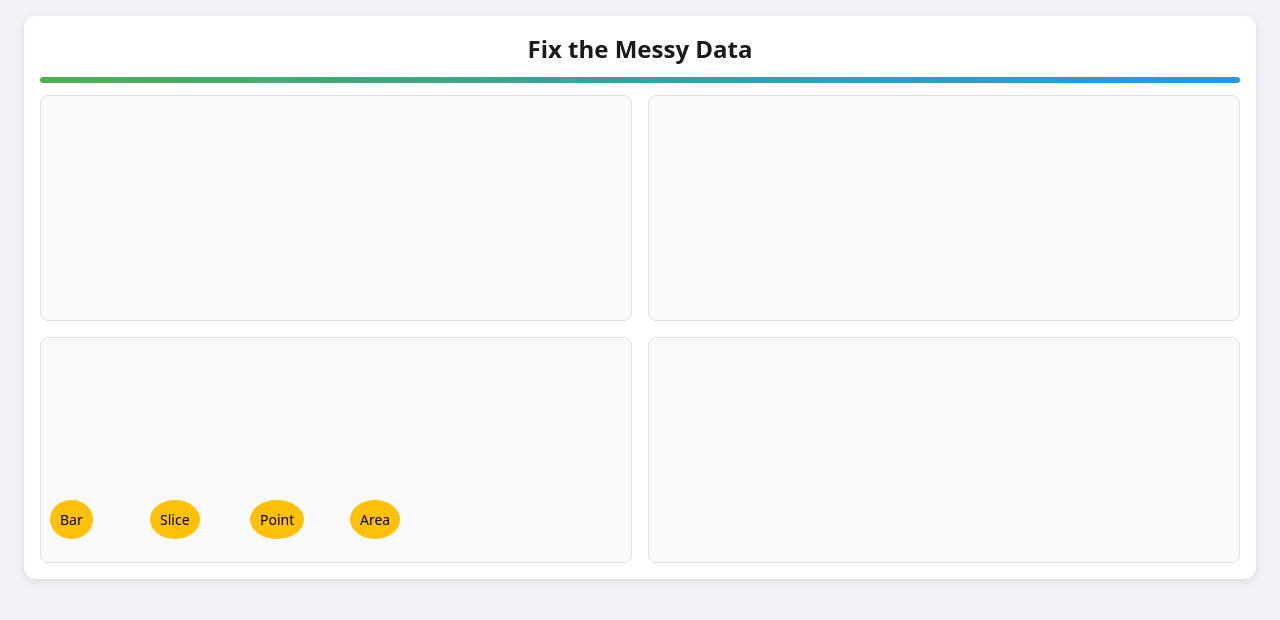
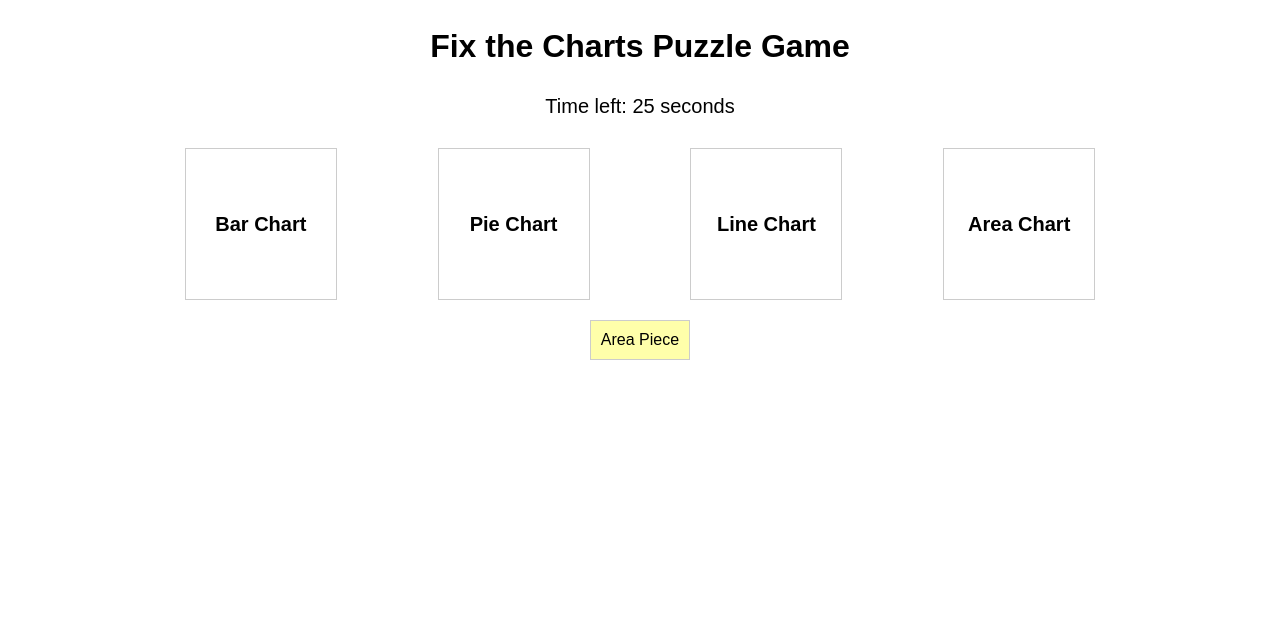
Before and after one commit to danitbensimon/infinigrow, a plain HTML site: page index.html in a window 1280 px wide. Drawn offline with nearby package versions, Linux system fonts and the light colour scheme.

Commit message:
Update index.html

```diff
--- a/index.html
+++ b/index.html
@@ -1,220 +1,142 @@
 <!DOCTYPE html>
-<html>
+<html lang="en">
 <head>
-    <title>Fix the Messy Data</title>
-    <script src="https://cdnjs.cloudflare.com/ajax/libs/Chart.js/3.7.1/chart.min.js"></script>
+<meta charset="UTF-8">
+<meta name="viewport" content="width=device-width, initial-scale=1.0">
+<title>Drag-and-Drop Puzzle Game</title>
 <style>
+    /* Basic styling */
     body {
-            margin: 0;
-            padding: 16px;
-            font-family: system-ui, sans-serif;
-            background: #f0f2f5;
-            min-height: 100vh;
-            box-sizing: border-box;
+        font-family: Arial, sans-serif;
+        display: flex;
+        flex-direction: column;
+        align-items: center;
     }
-
-        .game-container {
-            max-width: 1200px;
-            margin: 0 auto;
-            background: white;
-            padding: 16px;
-            border-radius: 12px;
-            box-shadow: 0 2px 8px rgba(0,0,0,0.1);
+    h1 {
+        margin: 20px;
     }
-
-        .header {
-            text-align: center;
-            margin-bottom: 12px;
+    #timer {
+        font-size: 20px;
+        margin: 10px;
     }
-
-        h1 {
-            margin: 0;
-            font-size: 24px;
-            color: #1a1a1a;
+    .chart-container {
+        display: flex;
+        justify-content: space-around;
+        width: 80%;
+        margin-top: 20px;
     }
-
-        .timer-bar {
-            height: 6px;
-            background: #eee;
-            border-radius: 4px;
-            overflow: hidden;
-            margin-bottom: 12px;
+    .chart {
+        width: 150px;
+        height: 150px;
+        border: 1px solid #ccc;
+        display: flex;
+        align-items: center;
+        justify-content: center;
+        position: relative;
+        font-size: 20px;
+        font-weight: bold;
     }
-
-        .timer-progress {
-            height: 100%;
-            width: 100%;
-            background: linear-gradient(90deg, #4CAF50, #2196F3);
-            transition: width 1s linear;
-        }
-
-        .dashboard {
-            display: grid;
-            grid-template-columns: repeat(2, 1fr);
-            gap: 16px;
-        }
-
-        .chart-container {
-            background: #f8f9fa;
-            border-radius: 8px;
-            padding: 12px;
-            height: 200px;
-            border: 1px solid #e0e0e0;
-            position: relative;
-        }
-
     .draggable {
+        cursor: pointer;
         position: absolute;
-            cursor: grab;
         padding: 10px;
-            background: #ffc107;
-            border-radius: 50%;
-            font-size: 14px;
+        background-color: #ffa;
+        border: 1px solid #ccc;
     }
 </style>
 </head>
 <body>
-    <div class="game-container">
-        <div class="header">
-            <h1>Fix the Messy Data</h1>
+
+<h1>Fix the Charts Puzzle Game</h1>
+<div id="timer">Time left: <span id="timeLeft">30</span> seconds</div>
+
+<div class="chart-container">
+    <!-- Each chart has a placeholder for a missing piece -->
+    <div class="chart" id="barChart" ondrop="drop(event)" ondragover="allowDrop(event)">Bar Chart</div>
+    <div class="chart" id="pieChart" ondrop="drop(event)" ondragover="allowDrop(event)">Pie Chart</div>
+    <div class="chart" id="lineChart" ondrop="drop(event)" ondragover="allowDrop(event)">Line Chart</div>
+    <div class="chart" id="areaChart" ondrop="drop(event)" ondragover="allowDrop(event)">Area Chart</div>
 </div>
 
-        <div class="timer-bar">
-            <div class="timer-progress" id="timer"></div>
+<!-- Draggable misplaced pieces -->
+<div class="chart-container">
+    <div id="barPiece" class="draggable" draggable="true" ondragstart="drag(event)">Bar Piece</div>
+    <div id="piePiece" class="draggable" draggable="true" ondragstart="drag(event)">Pie Piece</div>
+    <div id="linePiece" class="draggable" draggable="true" ondragstart="drag(event)">Line Piece</div>
+    <div id="areaPiece" class="draggable" draggable="true" ondragstart="drag(event)">Area Piece</div>
 </div>
 
-        <div class="dashboard">
-            <div class="chart-container" data-correct-piece="barPiece">
-                <canvas id="barChart"></canvas>
-            </div>
-            <div class="chart-container" data-correct-piece="piePiece">
-                <canvas id="pieChart"></canvas>
-            </div>
-            <div class="chart-container" data-correct-piece="linePiece">
-                <canvas id="lineChart"></canvas>
-            </div>
-            <div class="chart-container" data-correct-piece="areaPiece">
-                <canvas id="areaChart"></canvas>
-            </div>
-        </div>
+<!-- JavaScript for game logic -->
+<script>
+    let timer;
+    let timeLeft = 30;
 
-        <div class="draggable" id="barPiece" draggable="true" style="top: 500px; left: 50px;">Bar</div>
-        <div class="draggable" id="piePiece" draggable="true" style="top: 500px; left: 150px;">Slice</div>
-        <div class="draggable" id="linePiece" draggable="true" style="top: 500px; left: 250px;">Point</div>
-        <div class="draggable" id="areaPiece" draggable="true" style="top: 500px; left: 350px;">Area</div>
-    </div>
+    // Start the timer
+    function startTimer() {
+        timer = setInterval(function() {
+            timeLeft--;
+            document.getElementById('timeLeft').innerText = timeLeft;
+            if (timeLeft <= 0) {
+                clearInterval(timer);
+                alert("Time's up! Try again.");
+                resetGame();
+            }
+        }, 1000);
+    }
+    startTimer();
 
-    <script>
-        function initGame() {
-            // Bar Chart with a missing bar for April
-            new Chart(document.getElementById('barChart'), {
-                type: 'bar',
-                data: {
-                    labels: ['Jan', 'Feb', 'Mar', 'Apr', 'May', 'Jun'],
-                    datasets: [{
-                        label: 'Revenue',
-                        data: [65, 59, 80, null, 56, 55], // Missing bar for April
-                        backgroundColor: ['#2196F3', '#2196F3', '#2196F3', 'rgba(0, 0, 0, 0)', '#2196F3', '#2196F3']
-                    }]
-                },
-                options: {
-                    responsive: true,
-                    maintainAspectRatio: false,
-                    plugins: {
-                        legend: {
-                            display: false
+    // Drag and Drop functions
+    function allowDrop(event) {
+        event.preventDefault();
+    }
+
+    function drag(event) {
+        event.dataTransfer.setData("text", event.target.id);
+    }
+
+    function drop(event) {
+        event.preventDefault();
+        let draggedElementId = event.dataTransfer.getData("text");
+        let targetId = event.target.id;
+
+        // Define correct placements
+        const correctPlacements = {
+            barPiece: "barChart",
+            piePiece: "pieChart",
+            linePiece: "lineChart",
+            areaPiece: "areaChart"
+        };
+
+        if (correctPlacements[draggedElementId] === targetId) {
+            event.target.appendChild(document.getElementById(draggedElementId));
+            document.getElementById(draggedElementId).classList.add('placed'); // visually indicate correct placement
+            checkWinCondition();
+        } else {
+            alert("Incorrect placement! Try again.");
         }
     }
-                }
-            });
 
-            // Pie Chart with a missing slice for Social
-            new Chart(document.getElementById('pieChart'), {
-                type: 'pie',
-                data: {
-                    labels: ['Direct', 'Social', 'Email'],
-                    datasets: [{
-                        data: [35, 20, null], // Missing slice for Email
-                        backgroundColor: ['#4CAF50', '#FF9800', 'rgba(0, 0, 0, 0)'],
-                        borderColor: ['#4CAF50', '#FF9800', '#2196F3'],
-                        borderWidth: 1
-                    }]
-                },
-                options: {
-                    responsive: true,
-                    maintainAspectRatio: false,
-                    plugins: {
-                        legend: {
-                            display: false
+    // Check if all pieces are correctly placed
+    function checkWinCondition() {
+        let placedPieces = document.querySelectorAll('.placed');
+        if (placedPieces.length === 4) {
+            clearInterval(timer);
+            alert("Congratulations! You fixed all the data! You won Infinigrow Swag!");
+            resetGame();
         }
     }
-                }
+
+    // Reset game
+    function resetGame() {
+        document.querySelectorAll('.draggable').forEach(piece => {
+            piece.classList.remove('placed');
+            document.body.appendChild(piece); // return pieces to initial position
         });
-
-            // Line Chart with a missing data point for March
-            new Chart(document.getElementById('lineChart'), {
-                type: 'line',
-                data: {
-                    labels: ['Jan', 'Feb', 'Mar', 'Apr', 'May', 'Jun'],
-                    datasets: [{
-                        label: 'Conversion',
-                        data: [12, 19, null, 15, 22, 13], // Missing point for March
-                        borderColor: '#FF9800',
-                        pointBackgroundColor: ['#FF9800', '#FF9800', 'rgba(0, 0, 0, 0)', '#FF9800', '#FF9800', '#FF9800'],
-                        tension: 0.4
-                    }]
-                },
-                options: {
-                    responsive: true,
-                    maintainAspectRatio: false,
-                    plugins: {
-                        legend: {
-                            display: false
-                        }
-                    }
-                }
-            });
-
-            // Area Chart with a missing section between Mar and Apr
-            new Chart(document.getElementById('areaChart'), {
-                type: 'line',
-                data: {
-                    labels: ['Jan', 'Feb', 'Mar', 'Apr', 'May', 'Jun'],
-                    datasets: [{
-                        label: 'Engagement',
-                        data: [45, 59, 80, null, 66, 85], // Missing area between Mar and Apr
-                        borderColor: '#9C27B0',
-                        backgroundColor: ['rgba(156,39,176,0.2)', 'rgba(156,39,176,0.2)', 'rgba(156,39,176,0.2)', 'rgba(0, 0, 0, 0)', 'rgba(156,39,176,0.2)', 'rgba(156,39,176,0.2)'],
-                        fill: true
-                    }]
-                },
-                options: {
-                    responsive: true,
-                    maintainAspectRatio: false,
-                    plugins: {
-                        legend: {
-                            display: false
-                        }
-                    }
-                }
-            });
-
-            setupDragAndDrop();
+        timeLeft = 30;
+        document.getElementById('timeLeft').innerText = timeLeft;
         startTimer();
     }
+</script>
 
-        function setupDragAndDrop() {
-            const draggables = document.querySelectorAll('.draggable');
-            const chartContainers = document.querySelectorAll('.chart-container');
-
-            draggables.forEach(draggable => {
-                draggable.addEventListener('dragstart', () => {
-                    draggable.classList.add('dragging');
-                });
-
-                draggable.addEventListener('dragend', () => {
-                    draggable.classList.remove('dragging');
-                });
-            });
-
-            chartContainers.forEach(cont
+</body>
+</html>
```
Lines whose indentation alone changed are shown as unchanged.
